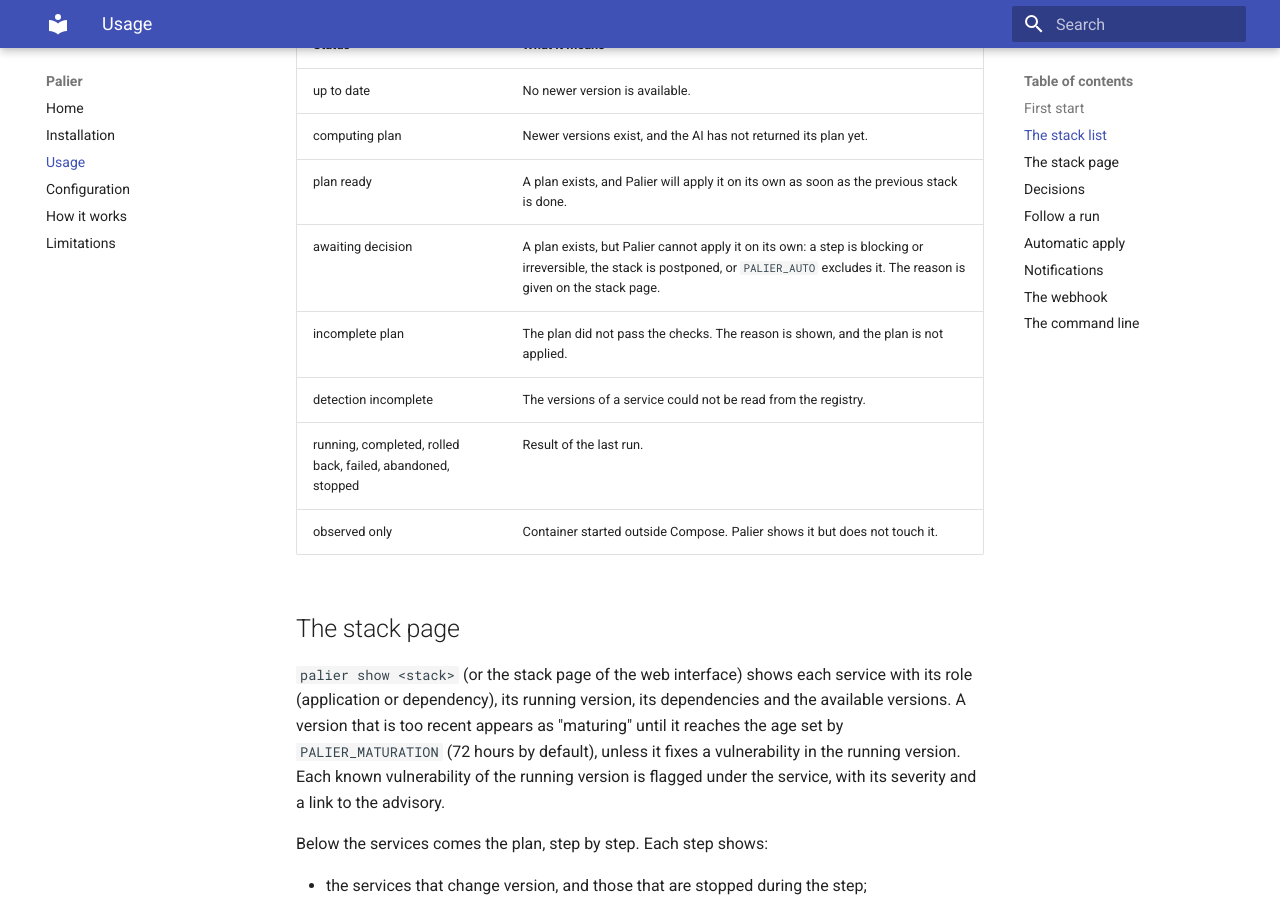
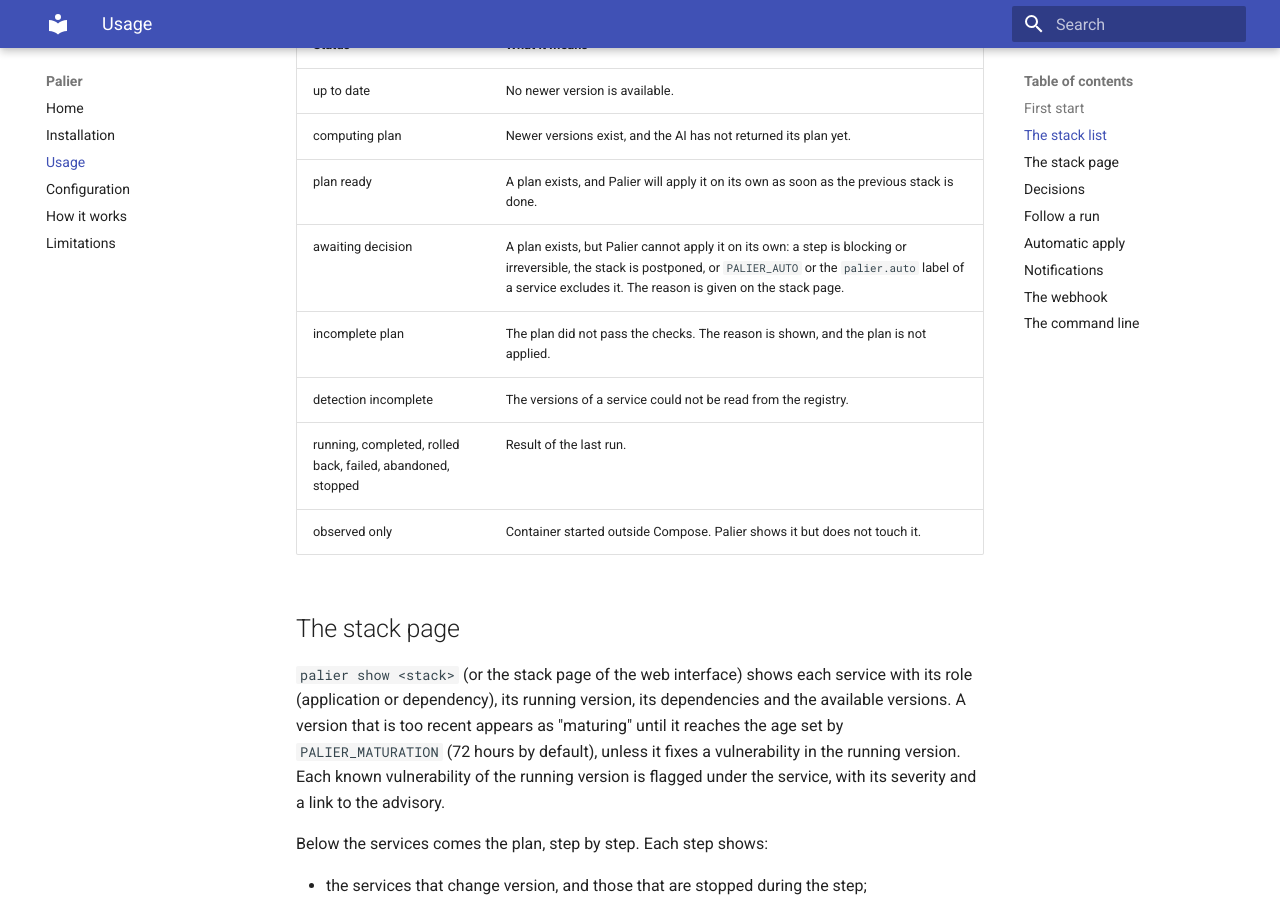
Before and after one commit to kOlapsis/palier, an MkDocs documentation site: the page built from docs/usage.md, in a window 1280 px wide and 900 px high, scrolled down 773 px. Built offline with MkDocs 1.6.1 and Material for MkDocs 9.7.7, drawn with Linux system fonts in a browser that asks for light colours; some of the changed text lies outside the part shown.

Commit message:
docs: mention the palier.auto label wherever automatic apply is described

```diff
--- a/docs/usage.md
+++ b/docs/usage.md
@@ -19,7 +19,7 @@ A large version jump can take a long time. GitLab, with 13 required stops and th
 | up to date | No newer version is available. |
 | computing plan | Newer versions exist, and the AI has not returned its plan yet. |
 | plan ready | A plan exists, and Palier will apply it on its own as soon as the previous stack is done. |
-| awaiting decision | A plan exists, but Palier cannot apply it on its own: a step is blocking or irreversible, the stack is postponed, or `PALIER_AUTO` excludes it. The reason is given on the stack page. |
+| awaiting decision | A plan exists, but Palier cannot apply it on its own: a step is blocking or irreversible, the stack is postponed, or `PALIER_AUTO` or the `palier.auto` label of a service excludes it. The reason is given on the stack page. |
 | incomplete plan | The plan did not pass the checks. The reason is shown, and the plan is not applied. |
 | detection incomplete | The versions of a service could not be read from the registry. |
 | running, completed, rolled back, failed, abandoned, stopped | Result of the last run. |
@@ -74,7 +74,7 @@ A plan waits for your decision only in these cases:
 - a step is irreversible: even restoring the volumes would not undo it;
 - the stack is postponed.
 
-The "attention" level says what changes, it does not block. `PALIER_AUTO=minor` excludes major versions, `PALIER_AUTO=patch` keeps only patch releases, and `PALIER_AUTO=off` turns automatic apply off: every plan then waits for `palier apply`.
+The "attention" level says what changes, it does not block. `PALIER_AUTO=minor` excludes major versions, `PALIER_AUTO=patch` keeps only patch releases, and `PALIER_AUTO=off` turns automatic apply off: every plan then waits for `palier apply`. The [`palier.auto`](configuration.md#palierauto) label overrides this setting for one service, in both directions; a plan applies on its own only if every service it changes allows it.
 
 Under the plan, `palier show` and the stack page say whether automatic apply will take it, or why it rules it out.
 
```
Also changed, not shown: README.md (+3 -2 lines), docs/configuration.md (+1 -1 lines).
